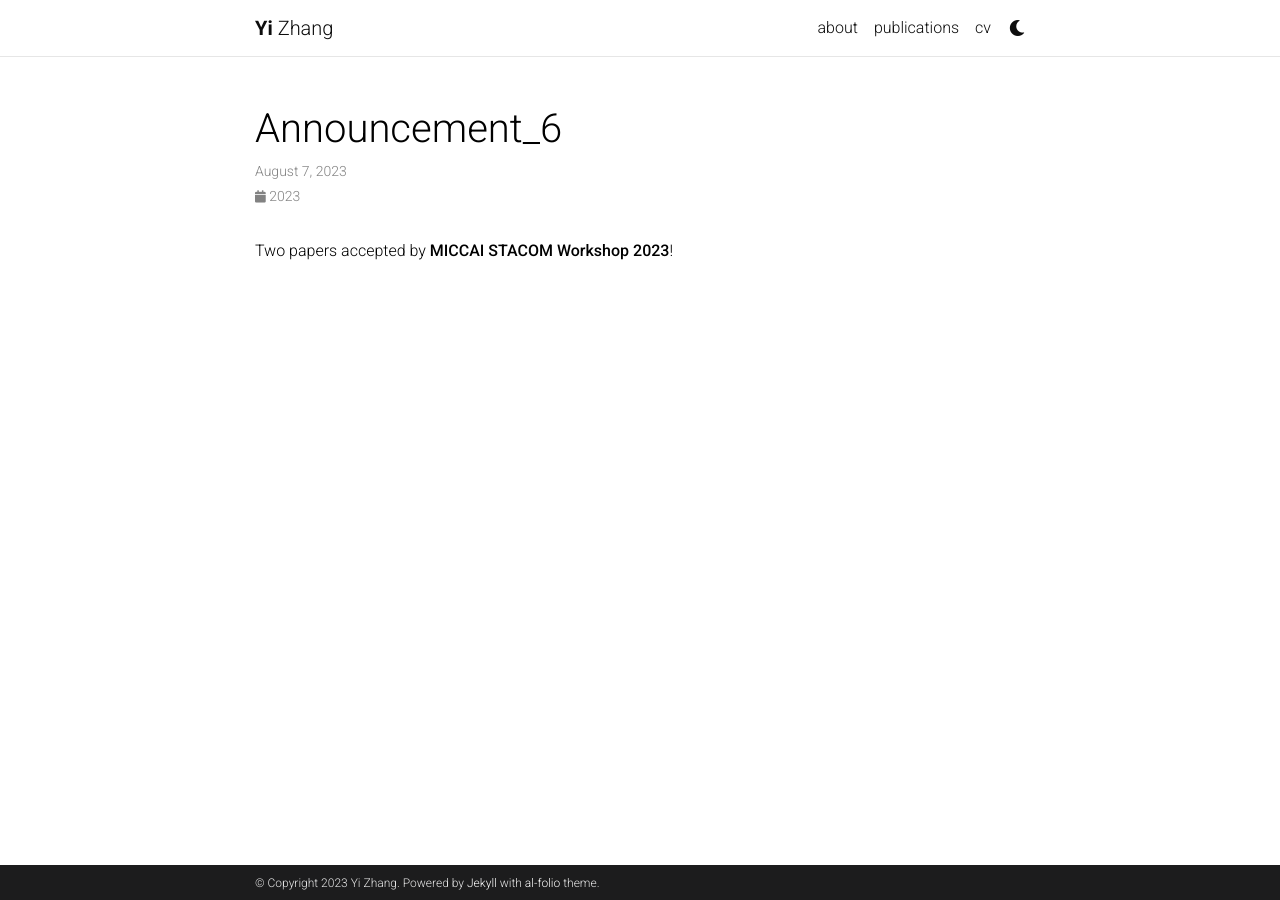
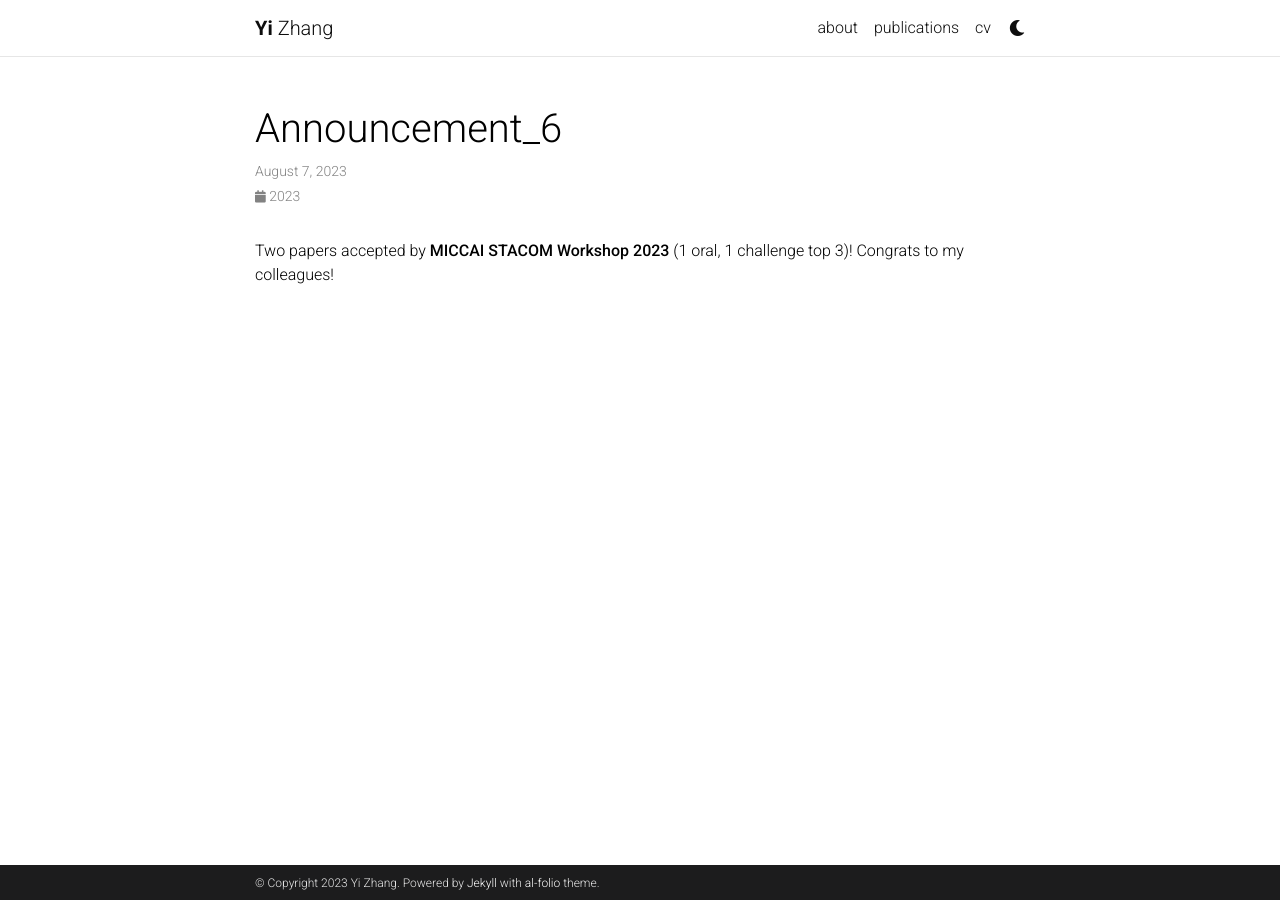
Before and after one commit to YiZhang025/YiZhang025.github.io, a Jekyll site: the page built from _news/announcement_6.md, in a window 1280 px wide. Built offline with Jekyll 4.4.1, drawn with Linux system fonts in a browser that asks for light colours; comment, search, counter and statistics services are not loaded; a style sheet for code colours, icons or effects is not loaded.

Commit message:
Update announcement_6.md

```diff
--- a/_news/announcement_6.md
+++ b/_news/announcement_6.md
@@ -5,4 +5,4 @@ inline: true
 related_posts: false
 ---
 
-Two papers accepted by **MICCAI STACOM Workshop 2023**!
+Two papers accepted by **MICCAI STACOM Workshop 2023** (1 oral, 1 challenge top 3)! Congrats to my colleagues!
```
